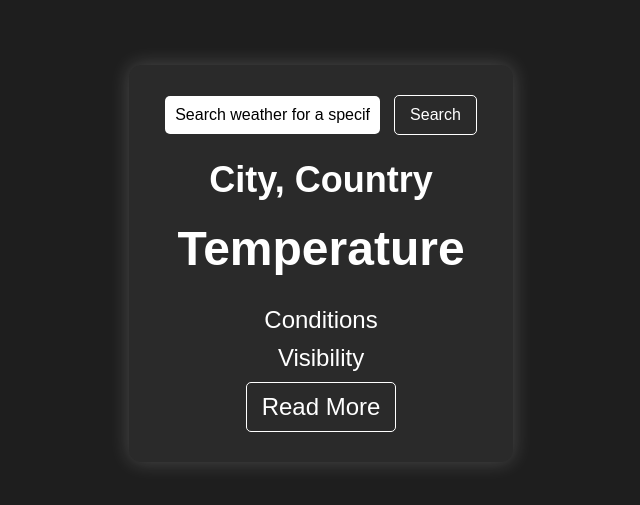
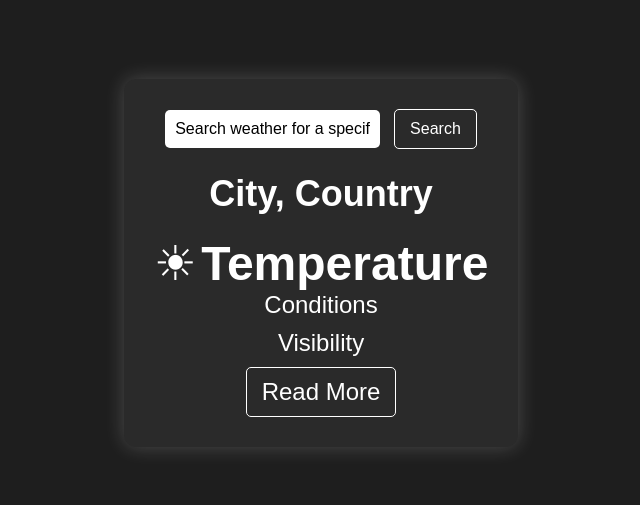
Before and after one commit to hamzayt577/Weather-App, a website: page index.html in a window 1280 px wide. Shown: the part 137-642 px from the top of the page, without its empty margins (319-959 px from the left). Drawn offline with Linux system fonts and the light colour scheme.

Commit message:
Added markup for weather icon

```diff
--- a/index.html
+++ b/index.html
@@ -18,7 +18,10 @@
       </div>
 
       <div id="location">City, Country</div>
-      <div id="temperature">Temperature</div>
+      <div id="weather">
+        <div id="weather-icon" style="display: inline">&#9728;</div>
+        <div id="temperature">Temperature</div>
+      </div>
       <div id="conditions">Conditions</div>
       <div id="visibility">Visibility</div>
       <button id="read-more-btn">Read More</button>
--- a/style.css
+++ b/style.css
@@ -32,6 +32,7 @@ body {
   font-size: 48px;
   font-weight: bold;
   margin-bottom: 30px;
+  display: inline;
 }
 
 #conditions {
@@ -92,3 +93,9 @@ body {
 #search-btn:hover {
   background-color: #555;
 }
+
+#weather-icon {
+  font-size: 48px;
+  margin-bottom: 20px;
+  display: inline;
+}
```
